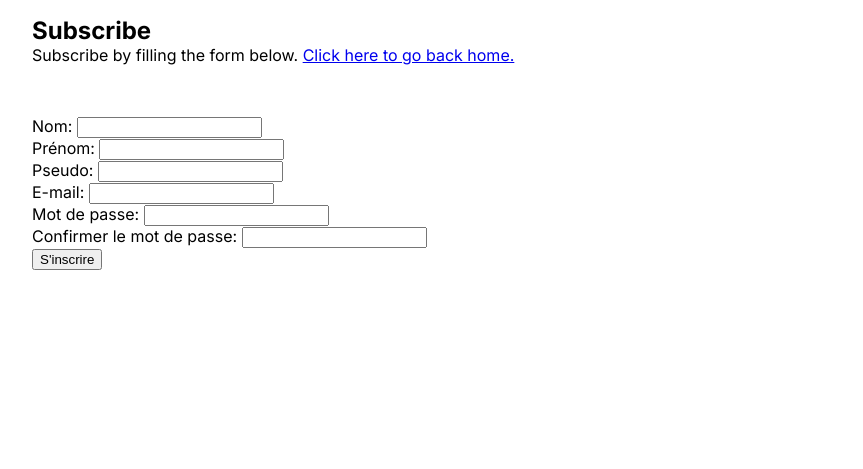
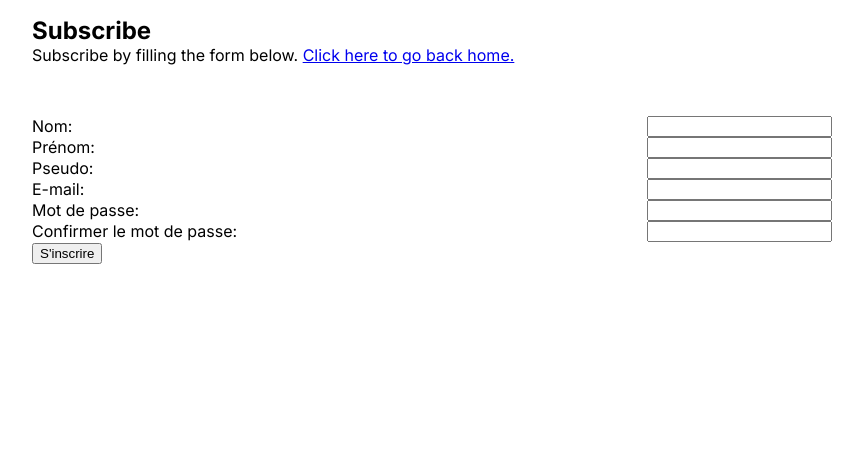
Before and after one commit to nansphilip/G4rden, a PHP site: page /index.php?p=subscribe in a window 1280 px wide. Shown: the part 39-508 px from the top of the page, without its empty margins (208-1071 px from the left). Run offline with PHP 8.4, Linux system fonts and the light colour scheme.

Commit message:
fix: flex form

```diff
--- a/controller/subscribe.php
+++ b/controller/subscribe.php
@@ -79,7 +79,7 @@ App::setPageDescription("Welcome to G4rden");
 App::setPageFavicon("world.png");
 
 // Load the view
-App::loadCssFiles(["home"]);
+App::loadCssFiles(["home", "utils"]);
 App::loadJsFiles(["home"]);
 App::loadViewFile("subscribe", $varToInject);
 ?>
--- a/view/components/subscribe_form.php
+++ b/view/components/subscribe_form.php
@@ -1,21 +1,33 @@
 <form action="" method="post">
+    <div class="flex justify-between">
         <label for="name">Nom: </label>
-    <input name="name" type="text"><br>
+        <input name="name" type="text">
+    </div>
 
+    <div class="flex justify-between">
         <label for="surname">Prénom: </label>
-    <input name="surname" type="text"><br>
+        <input name="surname" type="text">
+    </div>
 
+    <div class="flex justify-between">
         <label for="username">Pseudo: </label>
-    <input name="username" type="text"><br>
+        <input name="username" type="text">
+    </div>
 
+    <div class="flex justify-between">
         <label for="mail">E-mail: </label>
-    <input name="mail" type="mail"><br>
+        <input name="mail" type="mail">
+    </div>
 
+    <div class="flex justify-between">
         <label for="password">Mot de passe: </label>
-    <input name="password" type="password"><br>
+        <input name="password" type="password">
+    </div>
 
+    <div class="flex justify-between">
         <label for="passwordConfirm">Confirmer le mot de passe: </label>
-    <input name="passwordConfirm" type="password"><br>
+        <input name="passwordConfirm" type="password">
+    </div>
 
     <button type="submit" name="subscribe">S'inscrire</button>
 </form>
```
Lines whose indentation alone changed are shown as unchanged.
